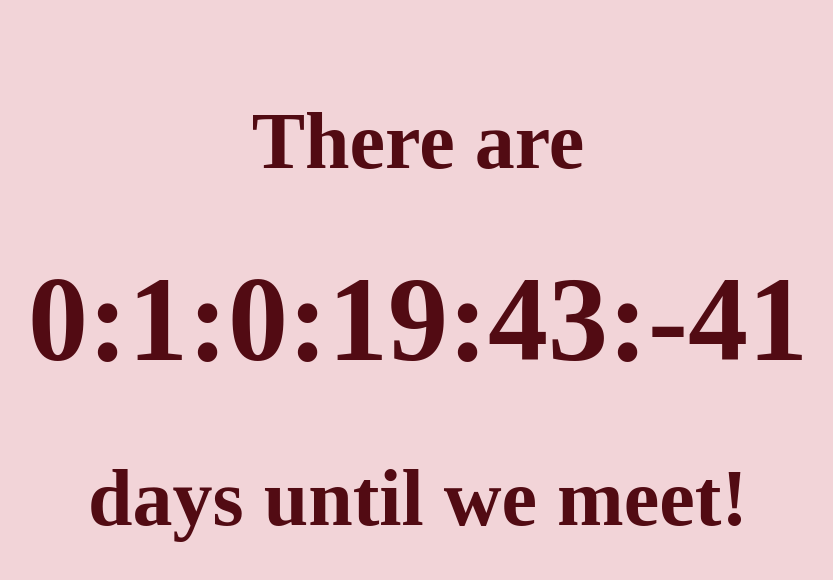
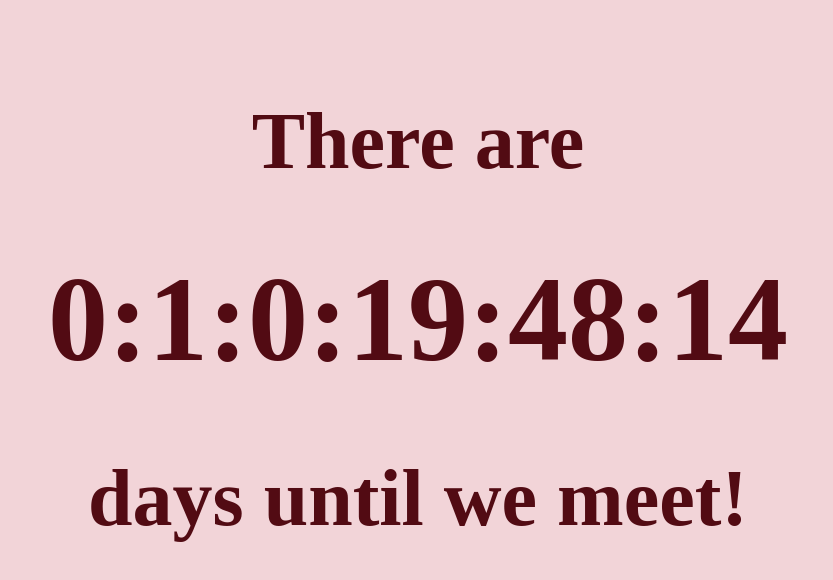
Before and after one commit to nikapomazova/countDown, a plain HTML site: page index.html in a window 1280 px wide. Shown: the whole page, without its empty margins (222-1055 px from the left). Drawn offline with Linux system fonts and the light colour scheme; a web font is replaced by a local one.

Commit message:
fixing timer

```diff
--- a/index.html
+++ b/index.html
@@ -42,7 +42,7 @@
 
         function calcTime() {
             if (secLeft < 0) {
-                secLeft = secEvent - sec;
+                secLeft = secLeft + 60;
                 minLeft--;
             }
 
@@ -82,6 +82,7 @@
 
         let intervalId = setInterval(function() {
             calcTime();
+            secLeft--;
             numDisp.textContent = yearLeft + ":" + monLeft + ":" + dayLeft + ":" + hourLeft + ":" + minLeft + ":" + secLeft;
         }, 1000);
 
```
